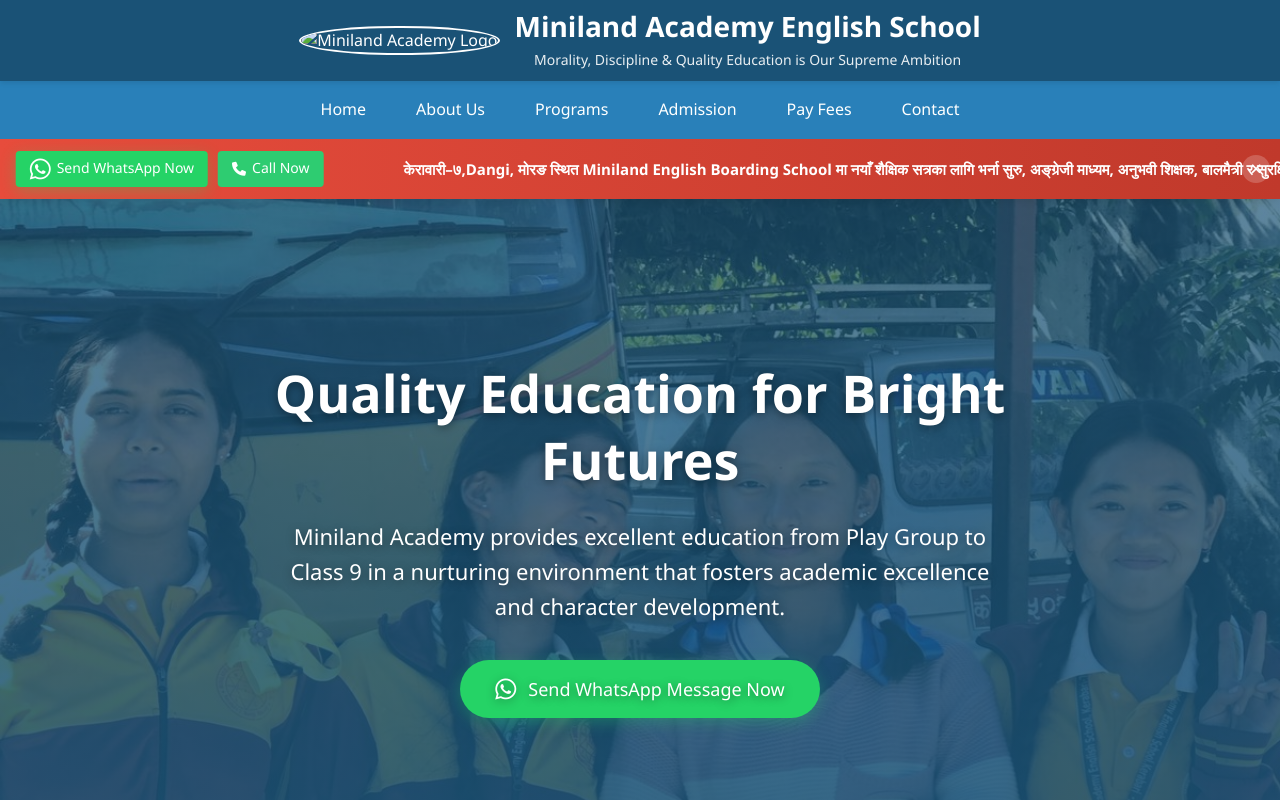
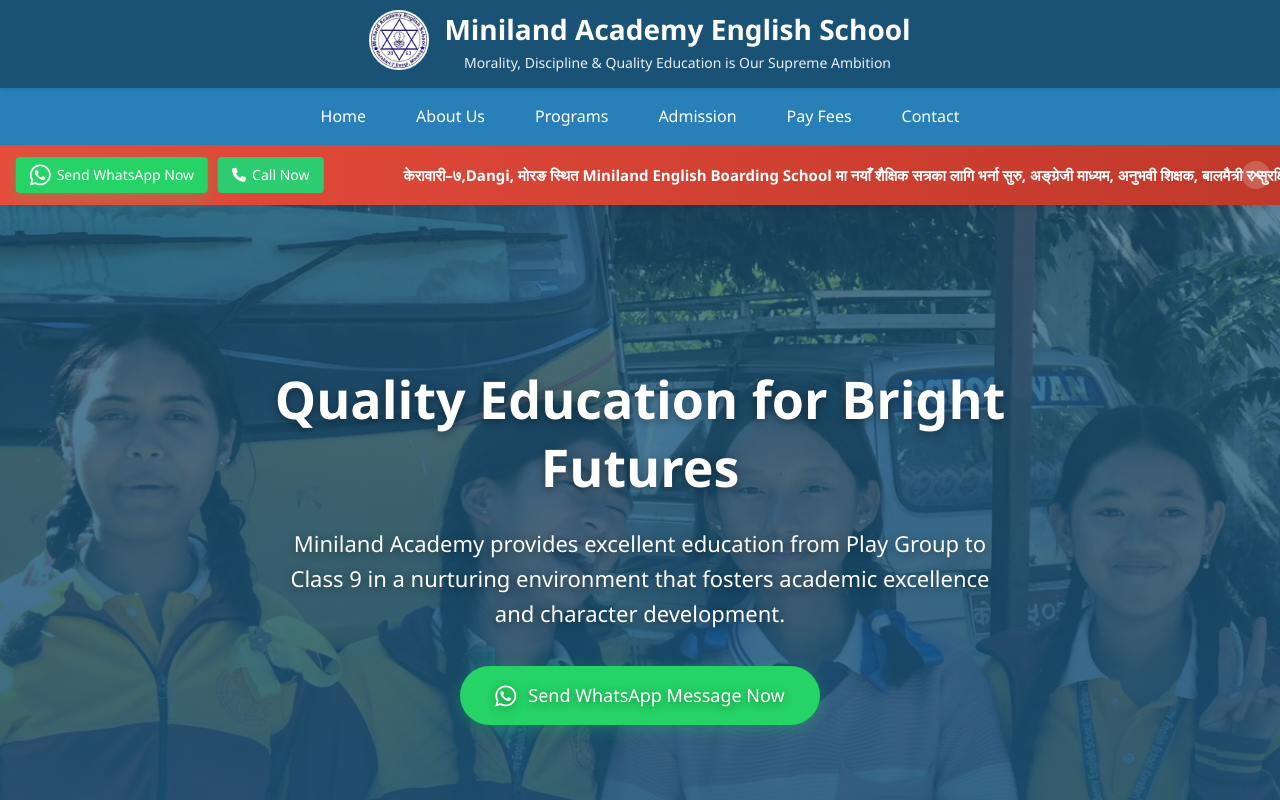
Before and after one commit to ramanbhandari7/minilandacademy, a plain HTML site: page index.html in a window 1280 px wide. Shown: the top 800 px of the page. Drawn offline with Linux system fonts and the light colour scheme; a script that the page names is missing.

Commit message:
Update index.html

```diff
--- a/index.html
+++ b/index.html
@@ -712,7 +712,7 @@
     <header>
          <div class="header-container">
         <div class="logo">
-                <img src="school-logo.png" alt="Miniland Academy Logo">
+            <img src="images/school-logo.png" alt="Miniland Academy Logo">
         </div>
         <div class="school-name">
             <h1>Miniland Academy English School</h1>
```
Lines whose indentation alone changed are shown as unchanged.
